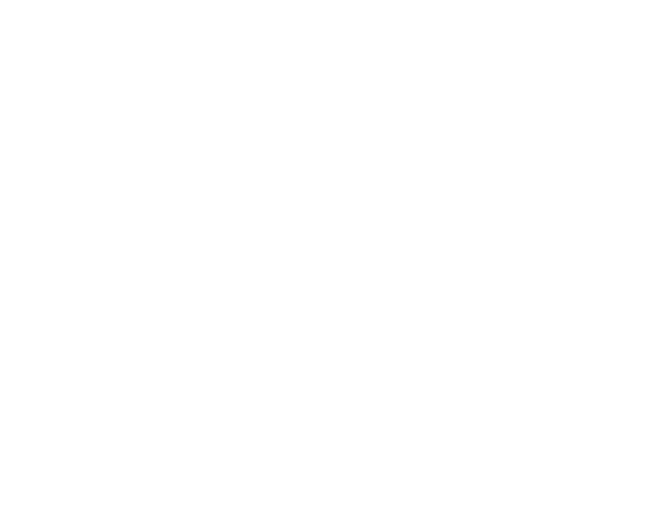
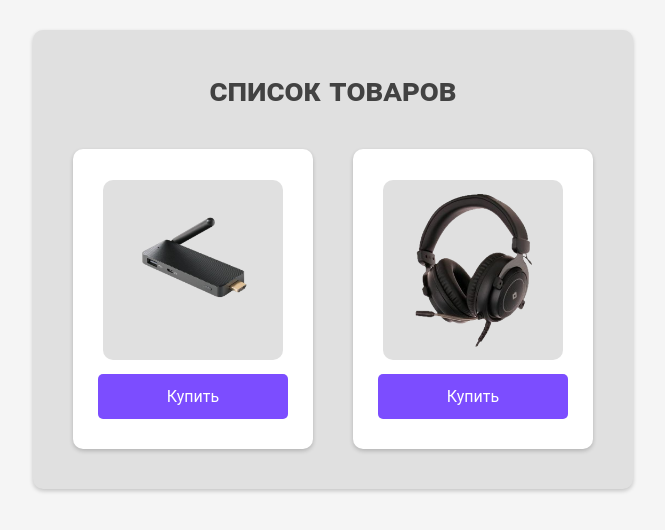
Before and after one commit to zdarovEzhov/stradaBasicMarkup, a plain HTML site: page index.html in a window 1280 px wide. Shown: the whole page, without its empty margins (307-972 px from the left). Drawn offline with Linux system fonts and the light colour scheme.

Commit message:
Make css markup, make product and button animation

```diff
--- a/index.html
+++ b/index.html
@@ -3,8 +3,26 @@
 <head>
     <meta charset="UTF-8">
     <title>Title</title>
+    <link rel="stylesheet" href="style.css">
 </head>
 <body>
+<div class="shop">
+    <h1>список товаров</h1>
+    <div class="items">
+        <div class="item">
+            <div>
+                <img class="image" src="img/vc12ejl-benzin-preview.png" title="Модем" alt="Модем">
+            </div>
+            <div class="button hover-animation">Купить</div>
+        </div>
 
+        <div class="item">
+            <div>
+                <img class="image" src="img/y3d8dbf-benzin-preview.png" title="Наушники" alt="Наушники">
+            </div>
+            <div class="button hover-animation">Купить</div>
+        </div>
+    </div>
+</div>
 </body>
 </html>
--- /dev/null
+++ b/style.css
@@ -0,0 +1,84 @@
+body {
+    font-family: Roboto, serif;
+    padding: 0;
+    margin: 0;
+    display: flex;
+    justify-content: center;
+    align-items: center;
+    background-color: #F5F5F5;
+}
+
+.shop {
+    background-color: #E0E0E0;
+    margin: 30px;
+    padding: 20px;
+    border-radius: 10px;
+    box-shadow: 0 2px 4px rgba(0, 0, 0, 0.2);
+}
+
+.items {
+    display: flex;
+    justify-content: center;
+    flex-direction: row;
+}
+
+h1 {
+    color: #424242;
+    text-align: center;
+    margin-bottom: 20px;
+    font-variant: small-caps;
+}
+
+.item {
+    background-color: #FFFFFF;
+    width: 200px;
+    height: 260px;
+    padding: 20px;
+    margin: 20px;
+    border-radius: 10px;
+    box-shadow: 0 2px 4px rgba(0, 0, 0, 0.2);
+    display: flex;
+    flex-direction: column;
+    justify-content: center;
+    align-items: center;
+    transition: transform 0.5s ease;
+}
+
+.item:hover {
+    transform: scale(1.03);
+}
+
+.image {
+    background-color: #E0E0E0;
+    width: 160px;
+    height: 160px;
+    margin: auto;
+    padding: 10px;
+    border-radius: 10px;
+}
+
+
+
+.button {
+    width: 90%;
+    height: 35px;
+    padding: 5px;
+    margin-top: 10px;
+    border: none;
+    border-radius: 5px;
+    display: flex;
+    align-items: center;
+    justify-content: center;
+    cursor: pointer;
+    background-color: #7C4DFF;
+    color: white;
+}
+
+.hover-animation {
+    transition: background-color 0.3s ease;
+    background-color: #7C4DFF;
+}
+
+.hover-animation:hover {
+    background-color: #7C4DAA;
+}
```
Also changed, not shown: img/vc12ejl-benzin-preview.png (added), img/y3d8dbf-benzin-preview.png (added).
